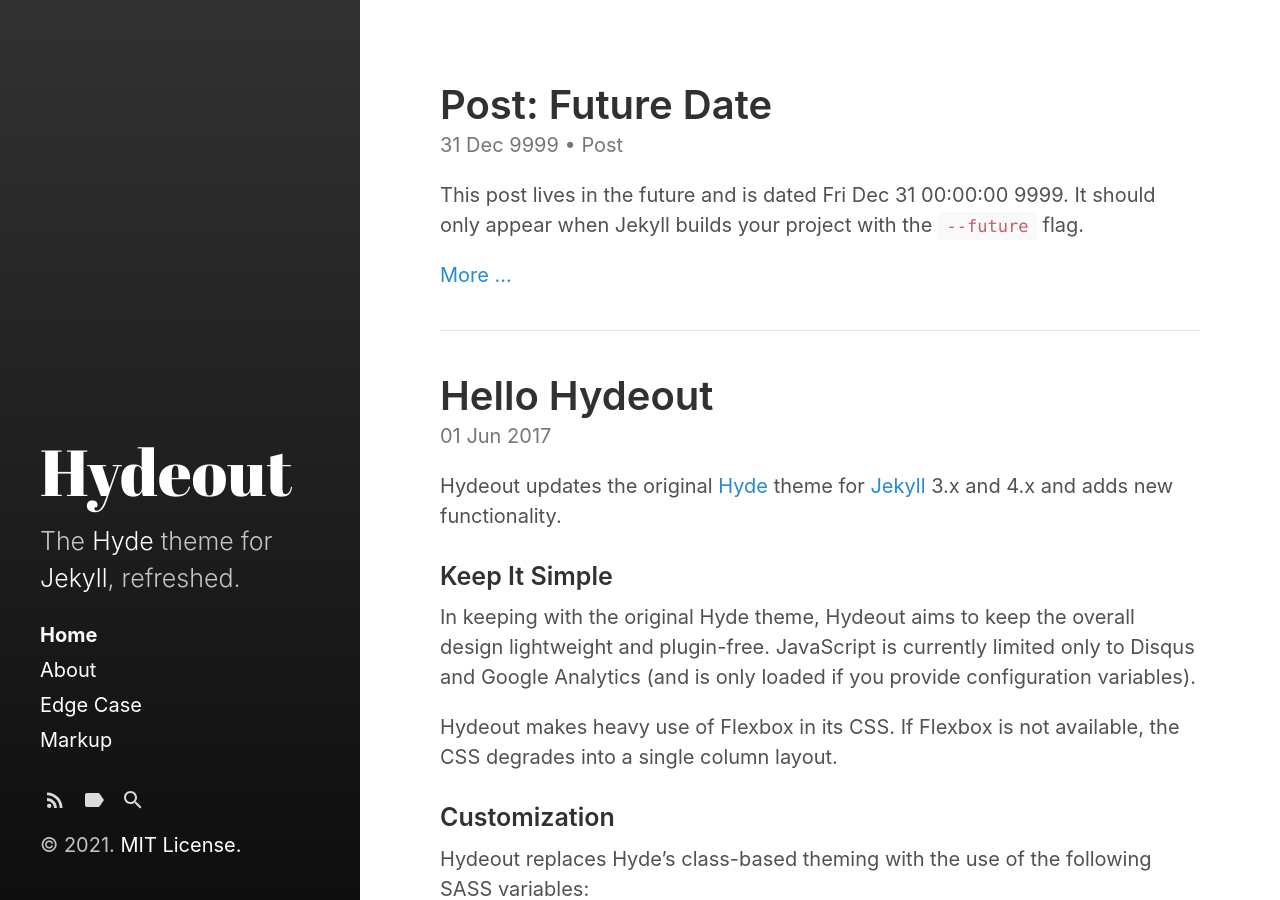
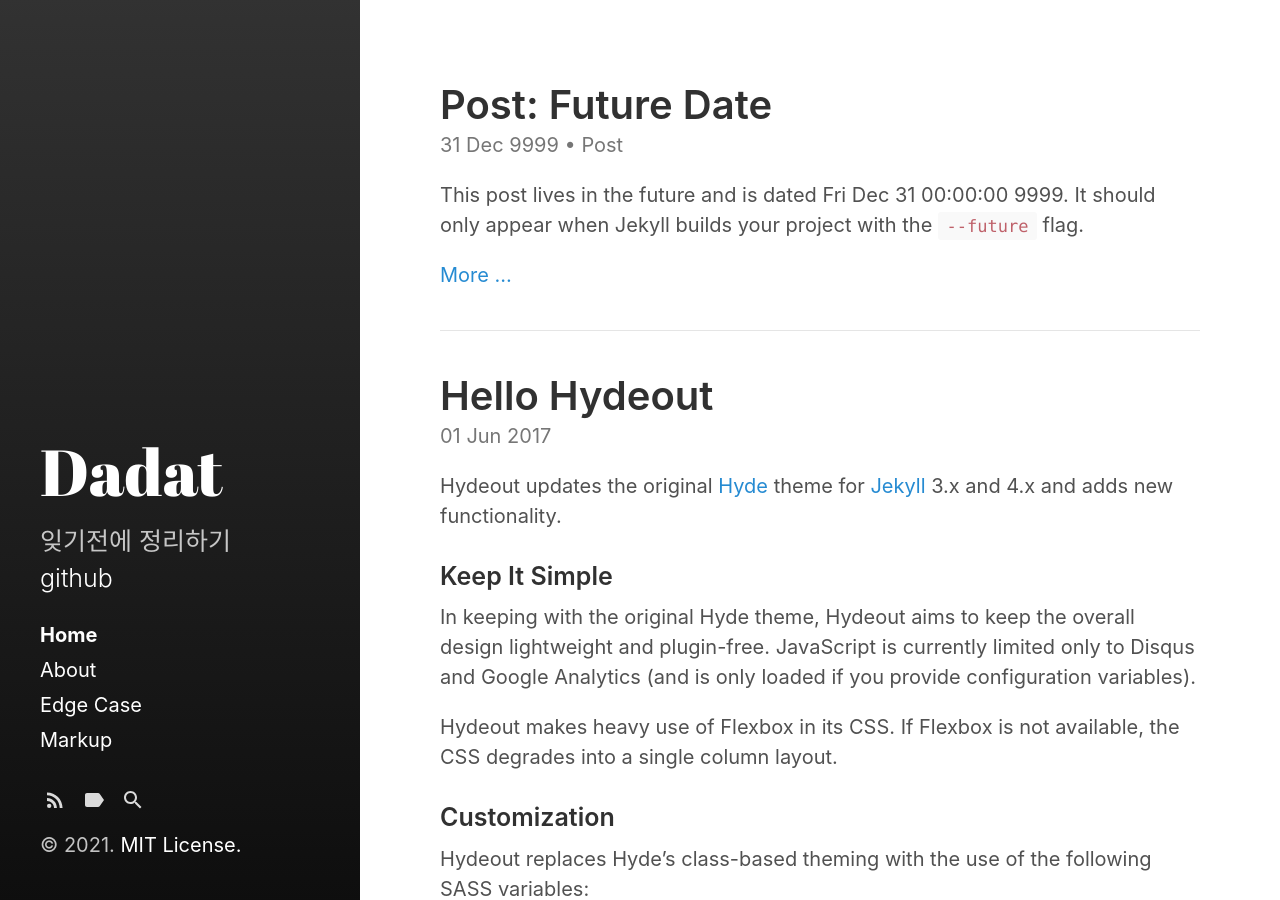
Before and after one commit to pebblepark/pebblepark.github.io, a Jekyll site: the page built from index.html, in a window 1280 px wide and 900 px high. Built offline with Jekyll 4.4.1, drawn with Linux system fonts in a browser that asks for light colours; the list of posts is cut into pages by our own code.

Commit message:
edit _config.yml

```diff
--- a/_config.yml
+++ b/_config.yml
@@ -4,11 +4,11 @@ remote_theme:       fongandrew/hydeout
 highlighter:      rouge
 
 # Setup
-title:            Hydeout
-tagline:          'A Jekyll theme'
-description:      'The <a href="http://hyde.getpoole.com" target="_blank">Hyde</a> theme for <a href="http://jekyllrb.com" target="_blank">Jekyll</a>, refreshed.'
-url:              https://fongandrew.github.io
-baseurl:          '/hydeout'
+title:            Dadat
+tagline:          "Dadat's blog"
+description:      '잊기전에 정리하기<br><a href="https://github.com/pebblepark" target="_blank">github</a>'
+url:              https://pebblepark.github.io
+baseurl:          '/'
                   # the optional subpath of your site, e.g. "/blog"
                   # NB: This applies to all pages in your Jekyll site.
                   # If you want to move just the blog index pages but keep
@@ -16,8 +16,8 @@ baseurl:          '/hydeout'
                   # sidebar_blog_link below.
 
 author:
-  name:           'Andrew Fong'
-  url:            https://twitter.com/fongandrewc
+  name:           'SujeongPark'
+  url:            https://github.com/pebblepark
 
 paginate:         5
 # paginate_path:    '/page:num'
```
Also changed, not shown: 1 other file.
